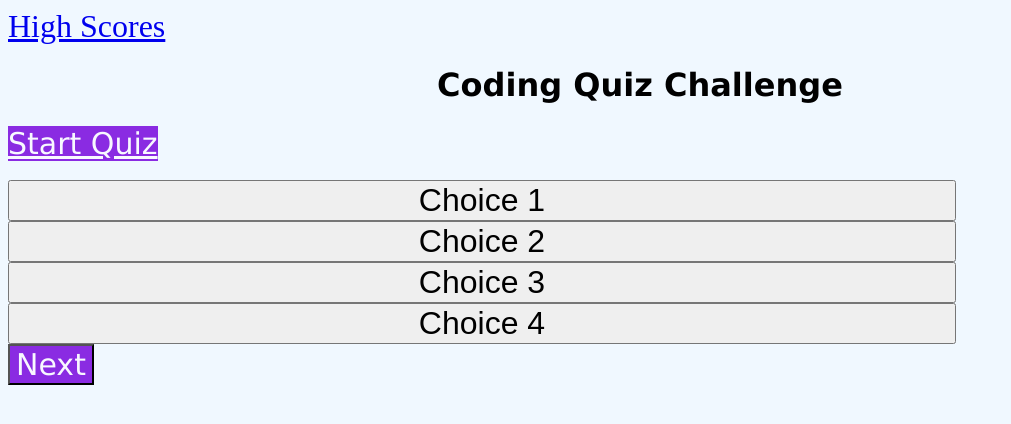
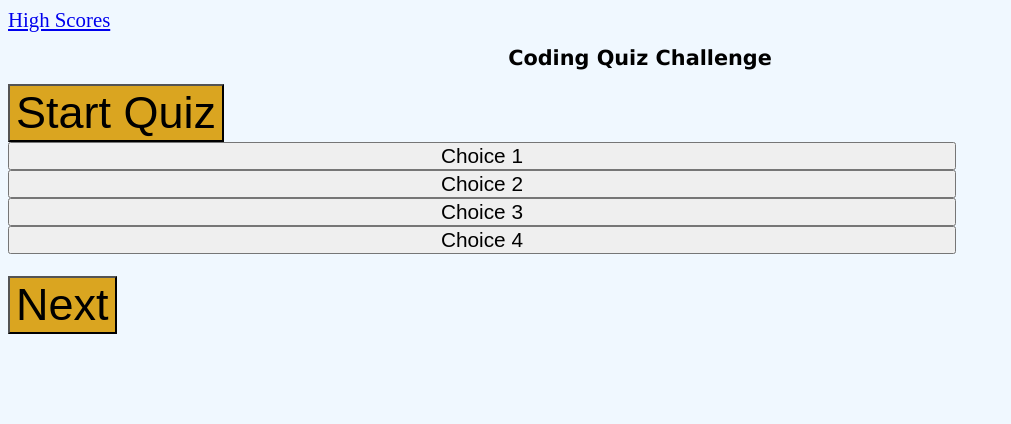
Before and after one commit to btijerino16/codequiz, a plain HTML site: page index.html in a window 1280 px wide. Shown: the whole page, without its empty margins (0-1011 px from the left). Drawn offline with Linux system fonts and the light colour scheme.

Commit message:
starting to add functions, match all variables

```diff
--- a/assets/script.js
+++ b/assets/script.js
@@ -1,24 +1,37 @@
 var startButton = document.getElementById('startgame')
+var quizContainer = document.getElementById('quiz-container')
+var quizBoxQuestions = document.getElementById('quiz-box-questions')
+var answerChoices = document.getElementById('answerbtns')
 
-function startGame () {
-    console.log("it works")
+function startQuiz() {
+    console.log("sayhello");
+
+
+}
+
+function clickNext() {
 
 
 
 }
 
-function nextQuestion () {
+
+
+
+
+
+function nextQuestion() {
 
 
 
 
 }
 
-function answerChoice () {
+function answerChoice() {
 
 
 
 }
 
 
-startButton.addEventListener('click' , startGame)
+startButton.addEventListener('click', startQuiz)
--- a/assets/styles.css
+++ b/assets/styles.css
@@ -1,6 +1,6 @@
 body {
     background-color: aliceblue;
-
+    font-size: 65%;
     justify-content: center;
     align-items: center;
 }
@@ -22,18 +22,14 @@ h1 {
 
 }
 
-.start-btn, .next-question {
-    color: ghostwhite;
-    background-color: blueviolet;
-    font-size: 30px;
-    padding: auto;
-    margin-top: auto;
-    text-align: center;
-    float: left;
-    font-family: 'Lucida Sans', 'Lucida Sans Regular', 'Lucida Grande', 'Lucida Sans Unicode', Geneva, Verdana, sans-serif;
+.startbtn, .nextbtn {
+
+    font-size: 45px;
+    padding-top: auto;
+    margin-bottom: auto;
+    text-emphasis: none;
+    background-color: goldenrod;
 }
-
-
 
 .btn, .scorebtn {
     text-align: center;
--- a/index.html
+++ b/index.html
@@ -10,24 +10,32 @@
 </head>
 
 <body>
-    <a href="/scores.html" class="scorebtn"> High Scores</a>
+    <a href="#scores#" class="scorebtn"> High Scores</a>
+
+
+
+
+
 
 
     <h1> Coding Quiz Challenge</h1>
-        <a href class="start-btn" button id="startgame">Start Quiz</a>
-    </div>
-<br>
-<br>
-<br>
-        <div class= "quiz-container" class ="answerbtns"></div>
+    <div class ="container">
+    <div id= "quiz-container" class id="answerbtns"></div>
+    <button id="startgame" class="startbtn">Start Quiz</button>
+
             <div id="quizbox" class="quiz-box-questions"></div>
             <button class ="btn">Choice 1</button>
             <button class ="btn">Choice 2</button>
             <button class ="btn">Choice 3</button>
             <button class= "btn">Choice 4</button>
 
-<section class id ="scorekeeper"></section>
-            <button class="next-question">Next</button>
+            <br>
+            <br>
+            <Br>
+
+
+
+            <button id="next-question" class="nextbtn">Next</button>
 
          </div>
         </div>
```
